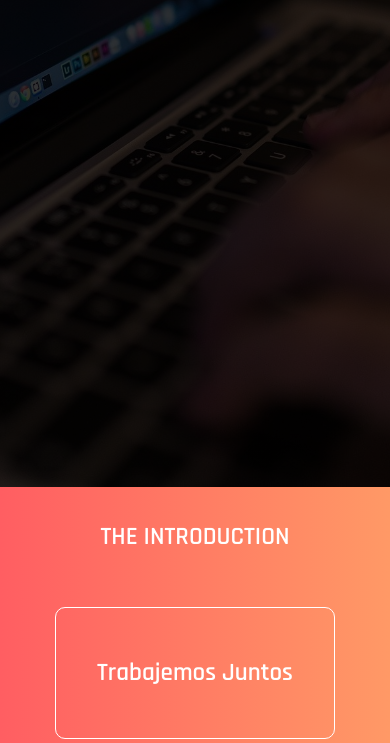
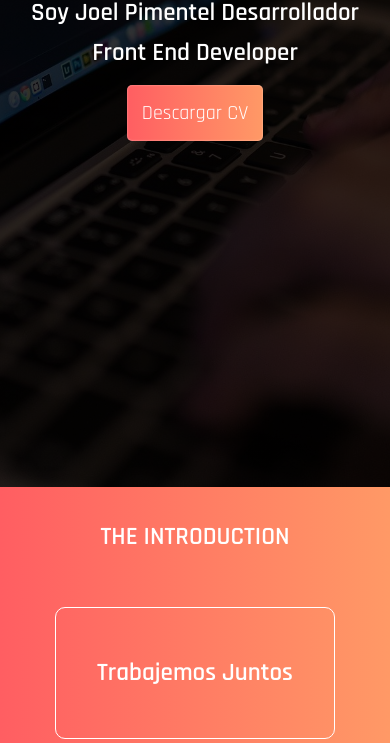
Before and after one commit to Joel-Hendrix1021/my-portafolio, a plain HTML site: page index.html in a window 390 px wide. Shown: the part 357-1100 px from the top of the page. Drawn offline with nearby package versions, Linux system fonts and the light colour scheme.

Commit message:
margin header

```diff
--- a/styles/syles.css
+++ b/styles/syles.css
@@ -367,6 +367,10 @@ a {
 
 
 @media(max-width: 980px){
+    .main {
+        margin-top: 300px;
+    }
+
     .nav {
         background: #222729;
         position: fixed;
@@ -433,6 +437,7 @@ a {
 @media(max-width: 640px){
 
 
+
    .skill__card {
        width:90%;
 
@@ -489,5 +494,4 @@ a {
        font-size:2rem;
    }
 
-
 }
```
